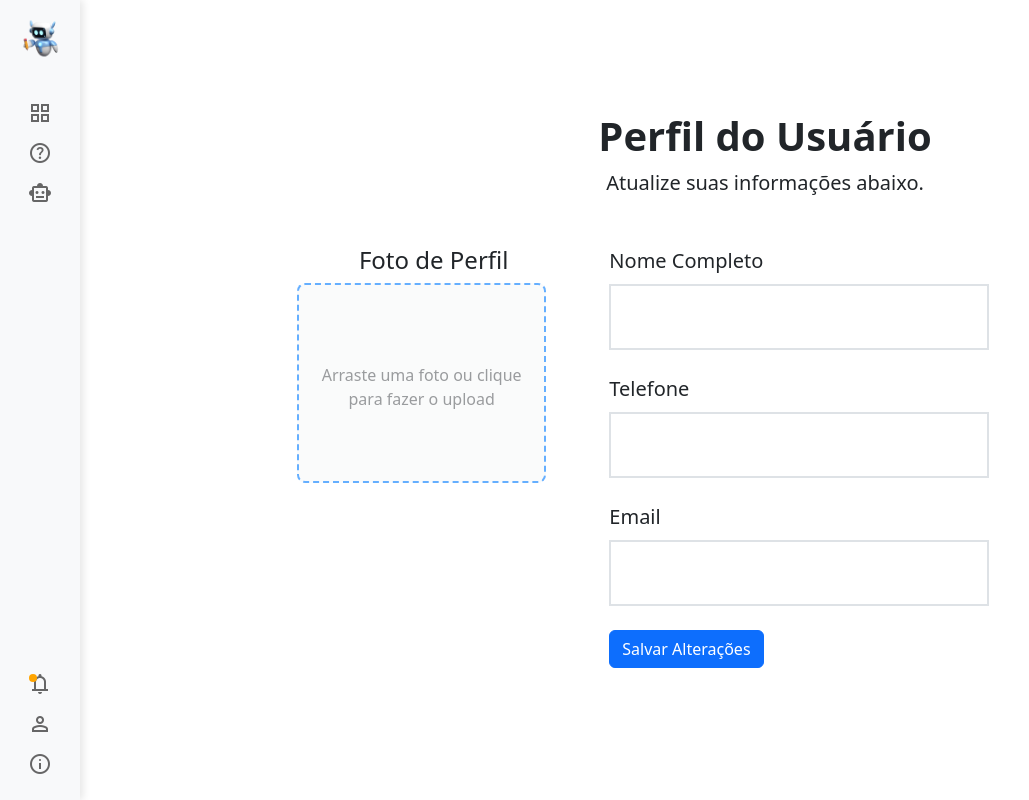
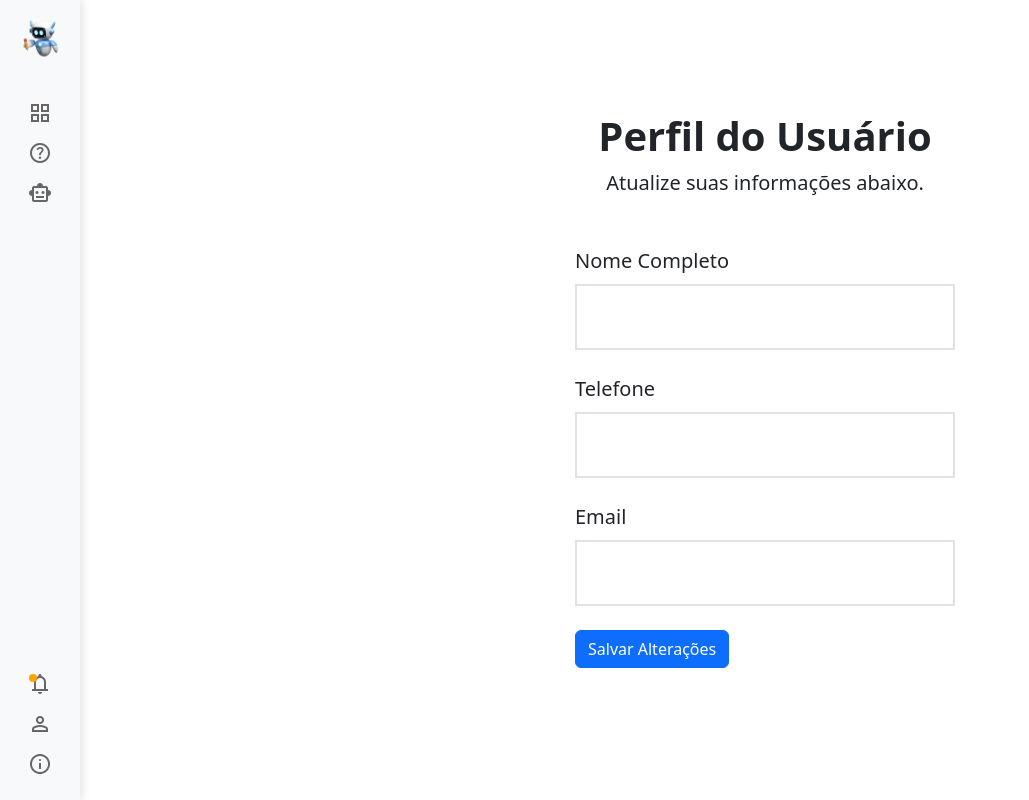
Before and after one commit to pivetoo/ecommerce-faculdade, a Vue app in the folder Ecommerce.Frontend/: page /perfil in a window 1280 px wide. Shown: the whole page, without its empty margins (0-1029 px from the left). Built offline with nearby package versions, Linux system fonts and the light colour scheme.

Commit message:
correções

```diff
--- a/Ecommerce.Frontend/src/views/CriarConta.vue
+++ b/Ecommerce.Frontend/src/views/CriarConta.vue
@@ -132,6 +132,7 @@ export default {
 
 .form-group {
   margin-bottom: 15px;
+  text-align: left;
 }
 
 .has-error input {
--- a/Ecommerce.Frontend/src/views/Perfil.vue
+++ b/Ecommerce.Frontend/src/views/Perfil.vue
@@ -8,40 +8,24 @@
                 <p class="subtitle fs-5">Atualize suas informações abaixo.</p>
             </div>
 
-            <div class="user-profile d-flex w-100">
-                <div class="photo-section p-3 col-12 col-md-4 pb-3 d-flex flex-column justify-content-start align-items-center">
-                    <h4 class="section-title ps-4">Foto de Perfil</h4>
-
-                    <div v-if="!imageSrc" :class="{ 'inactive': !editando }"
-                        class="upload-area p-3 d-flex flex-column justify-content-center align-items-center"
-                        @dragover.prevent="arrastaImagem" @drop.prevent="soltaImagem" @click="$refs.addImagem.click()">
-                        <i class="fa-solid fa-cloud-upload-alt fa-3x text-primary"></i>
-                        <p class="text-muted mt-2">Arraste uma foto ou clique para fazer o upload</p>
-                        <input type="file" ref="addImagem" class="d-none" @change="alteraImagem" />
-                    </div>
-
-                    <div v-else class="image-preview d-flex flex-column align-items-center">
-                        <img :src="imageSrc" class="img-thumbnail shadow-sm" alt="Pré-visualização" />
-                        <div class="delete-icon d-flex align-items-center p-3 position-absolute end-0">
-                            <i v-show="editando" class="fa-solid fa-trash-can text-light fs-2" @click="removerFoto"></i>
-                        </div>
-                    </div>
-                </div>
-
-                <div class="info-section col-12 col-md-8 p-3">
+            <div class="user-profile d-flex justify-content-center align-items-center w-100">
+                <div class="info-section col-12 col-md-8 p-3 text-center">
                     <div class="form-group mb-4">
                         <label for="nome" class="form-label fs-5">Nome Completo</label>
-                        <input type="text" v-model="usuario.nome" class="form-control border-2 rounded-0 py-3 px-4 fs-5" id="nome" />
+                        <input type="text" v-model="usuario.nome" class="form-control border-2 rounded-0 py-3 px-4 fs-5"
+                            id="nome" />
                     </div>
 
                     <div class="form-group mb-4">
                         <label for="telefone" class="form-label fs-5">Telefone</label>
-                        <input type="text" v-model="usuario.telefone" class="form-control border-2 rounded-0 py-3 px-4 fs-5" id="telefone" />
+                        <input type="text" v-model="usuario.telefone"
+                            class="form-control border-2 rounded-0 py-3 px-4 fs-5" id="telefone" />
                     </div>
 
                     <div class="form-group mb-4">
                         <label for="email" class="form-label fs-5">Email</label>
-                        <input type="email" v-model="usuario.email" class="form-control border-2 rounded-0 py-3 px-4 fs-5" id="email" />
+                        <input type="email" v-model="usuario.email"
+                            class="form-control border-2 rounded-0 py-3 px-4 fs-5" id="email" />
                     </div>
 
                     <div class="form-group mb-4">
@@ -49,6 +33,7 @@
                     </div>
                 </div>
             </div>
+
         </div>
     </div>
 </template>
@@ -152,6 +137,8 @@ export default {
     display: flex;
     flex-wrap: wrap;
     margin-top: 2rem;
+    min-height: 50vh;
+    /* Centraliza verticalmente */
 }
 
 .photo-section {
@@ -204,6 +191,7 @@ export default {
 }
 
 .form-group {
+    text-align: left;
     margin-bottom: 1.5rem;
 }
 
```
Also changed, not shown: 1 other file (tests, documents, lock files or other folders).
